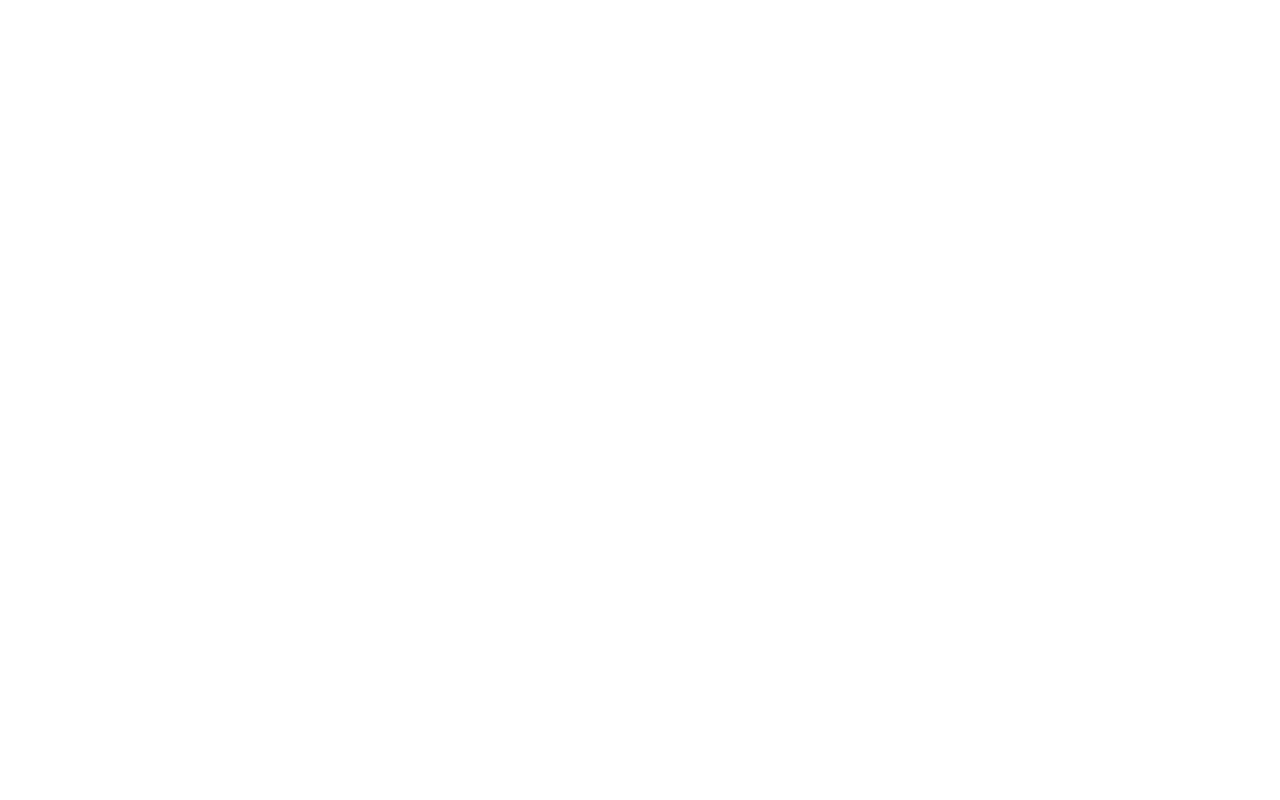
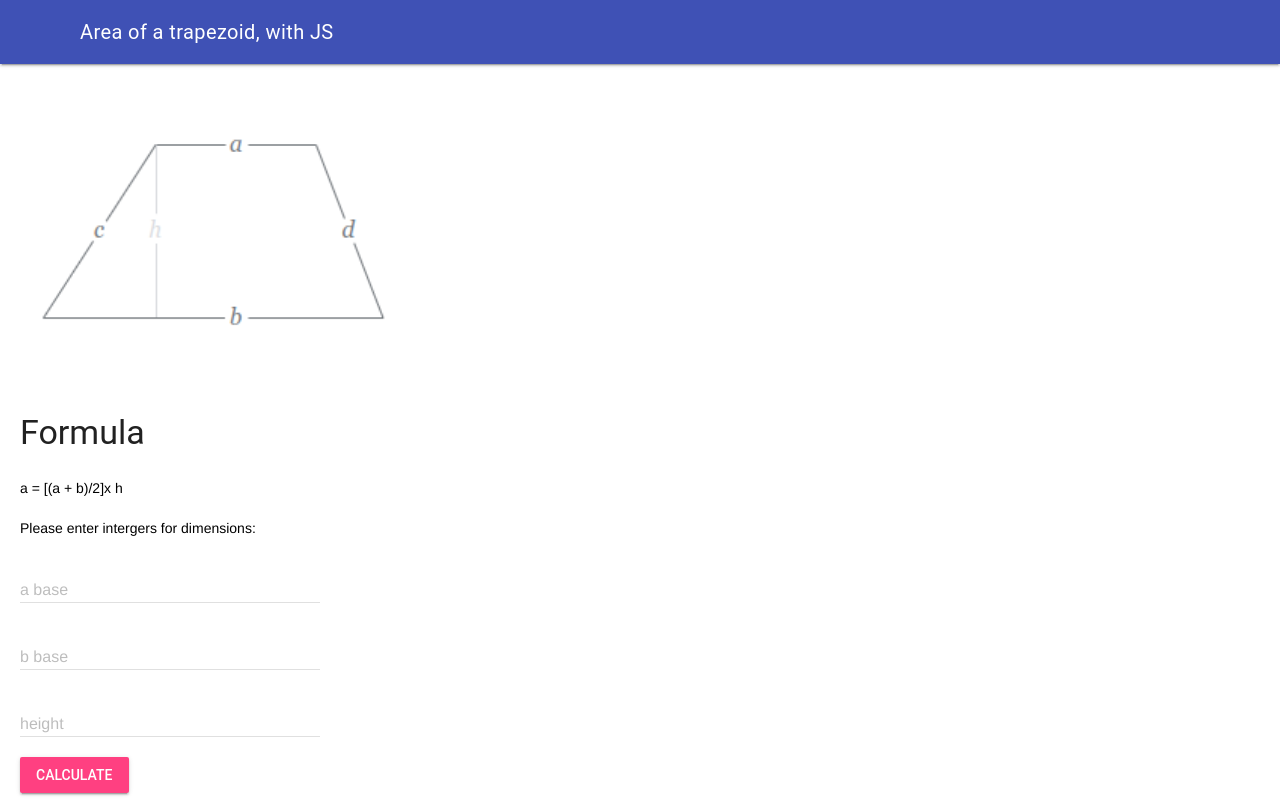
Before and after one commit to Lucas-Tyman/ICS2O-Unit3-01-HTML, a plain HTML site: page index.html in a window 1280 px wide. Drawn offline with nearby package versions, Linux system fonts and the light colour scheme.

Commit message:
everything

```diff
--- /dev/null
+++ b/css/style.css
@@ -0,0 +1,17 @@
+/* Created by: Lucas Tyman
+* Created on: Mar 2022
+* This file contains the CSS for index.html
+*/
+
+.mdl-layout__content {
+  padding-left: 15pt;
+  padding-right: 15pt;
+  padding-top: 15pt;
+}
+
+p {
+  color: black;
+  font-family: Helvetica, Arial, sans-serif;
+  font-size: 1.5rem;
+  padding-top: 5pt;
+}
--- a/index.html
+++ b/index.html
@@ -1,9 +1,9 @@
 <!DOCTYPE html>
-<!-- ICS2O-UnitX-YY-HTML-->
+<!-- ICS2O-Unit-3-01-HTML-->
 <html lang="en-ca">
   <head>
     <meta charset="utf-8">
-    <meta name="description" content="XXX">
+    <meta name="description" content="Area of a trapizoid, with JS">
     <meta name="keywords" content="mths, ics2o">
     <meta name="author" content="Lucas Tyman">
     <meta name="viewport" content="width=device-width, initial-scale=1.0">
@@ -11,11 +11,60 @@
     <link rel="icon" type="image/png" sizes="32x32" href="favicon-32x32.png">
     <link rel="icon" type="image/png" sizes="16x16" href="favicon-16x16.png">
     <link rel="manifest" href="site.webmanifest">
-    <title>XXX</title>
+    <link rel="stylesheet" href="./css/style.css">
+    <title>Area of a trapizoid, with JS</title>
     <link rel="stylesheet" href="https://fonts.googleapis.com/icon?family=Material+Icons">
     <link rel="stylesheet" href="https://code.getmdl.io/1.3.0/material.indigo-pink.min.css">
   </head>
   <body>
     <script defer src="https://code.getmdl.io/1.3.0/material.min.js"></script>
+    <script src="./js/script.js"></script>
+    <div class = "mdl-layout mdl-js-layout mdl-layout--fixed-header">
+      <header class = "mdl-layout__header">
+        <div class = "mdl-layout__header-row">
+          <span class = "mdl-layout-title">Area of a trapezoid, with JS</span>
+        </div>
+      </header>
+      <main class = "mdl-layout__content">
+        <img src="./images/trapezoid.png" alt="triangle" width="35%" height="auto" />
+        <!-- basic text -->
+        <h3>Formula</h3>
+        <p> a = [(a + b)/2]x h </p>
+        <p>Please enter intergers for dimensions:</p>
+        <!-- Numeric Textfield -->
+        <form action="#">
+          <div class="mdl-textfield mdl-js-textfield">
+             <input class="mdl-textfield__input" type="text" pattern="-?[0-9]*(\.[0-9]+)?" id="a-base">
+             <label class="mdl-textfield__label" for="a-base">a base</label>
+             <span class="mdl-textfield__error">Input is not a number!</span>
+         </div>
+        </form>
+        <!-- Numeric Textfield -->
+        <form action="#">
+          <div class="mdl-textfield mdl-js-textfield">
+             <input class="mdl-textfield__input" type="text" pattern="-?[0-9]*(\.[0-9]+)?" id="b-base">
+             <label class="mdl-textfield__label" for="b-base">b base</label>
+             <span class="mdl-textfield__error">Input is not a number!</span>
+         </div>
+        </form>
+        <!-- Numeric Textfield -->
+        <form action="#">
+          <div class="mdl-textfield mdl-js-textfield">
+             <input class="mdl-textfield__input" type="text" pattern="-?[0-9]*(\.[0-9]+)?" id="height-of-trapezoid">
+             <label class="mdl-textfield__label" for="height-of-trapezoid">height</label>
+             <span class="mdl-textfield__error">Input is not a number!</span>
+         </div>
+        </form>
+        <!-- Raised button with ripple -->
+        <button
+          class="mdl-button mdl-js-button mdl-button--raised mdl-js-ripple-effect mdl-button--accent"
+onclick="calculate()">
+          Calculate
+        </button>
+          <div id="answers">
+            <div id="area"></div>
+          </div>
+     </main>
+    </div>
   </body>
 </html>
--- /dev/null
+++ b/js/script.js
@@ -0,0 +1,20 @@
+// Created by: Lucas Tyman
+// Created on: Mar 2220
+// This file contains the JS functions for index.html
+
+'use strict'
+/**
+ * This function calculates area of trapizoid.
+ */
+function calculate() {
+  // input
+  const aBase = parseFloat(document.getElementById('a-base').value)
+  const bBase = parseFloat(document.getElementById('b-base').value)
+  const height = parseFloat(document.getElementById('height-of-trapezoid').value)
+
+  // process
+  const area = [(aBase + bBase) / 2] * height
+
+  // output
+  document.getElementById('area').innerHTML = 'Area is: ' + area + ' cm²'
+}
```
Also changed, not shown: images/trapezoid.png (added), 2 other files.
